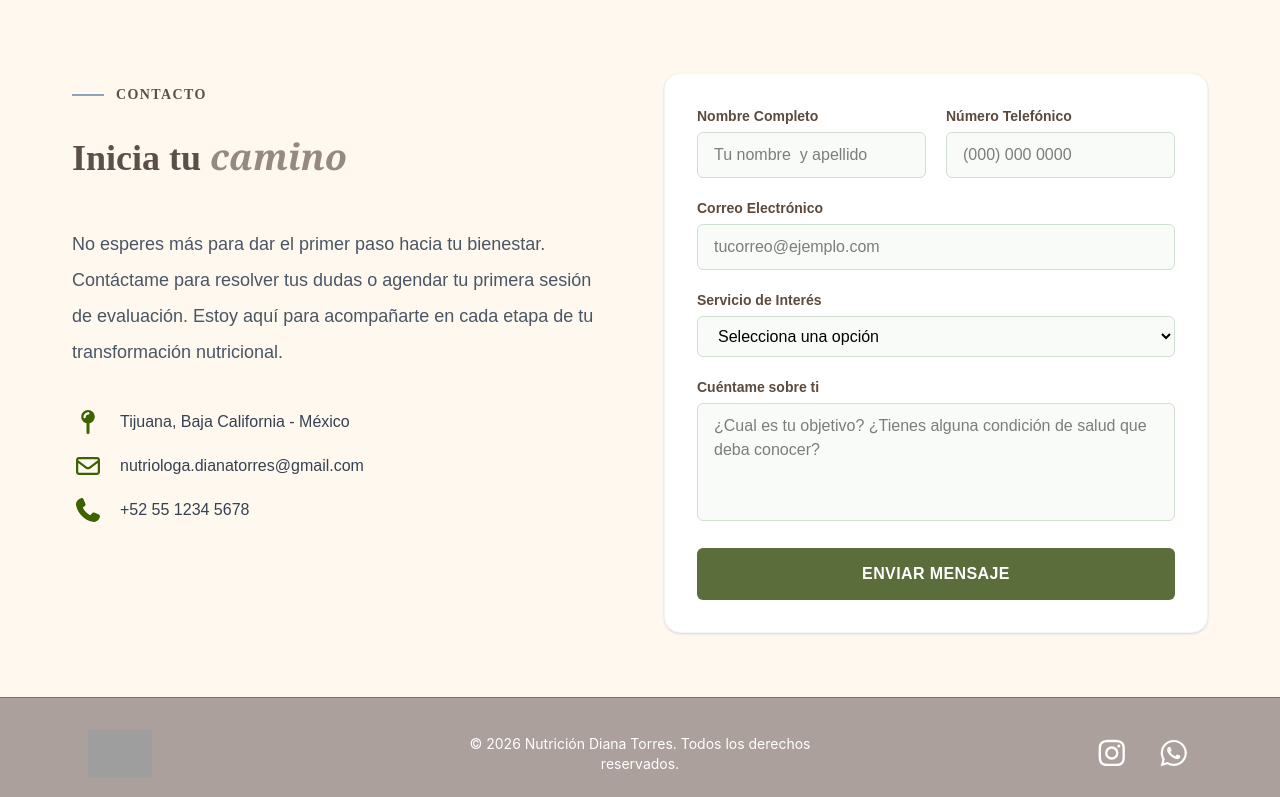
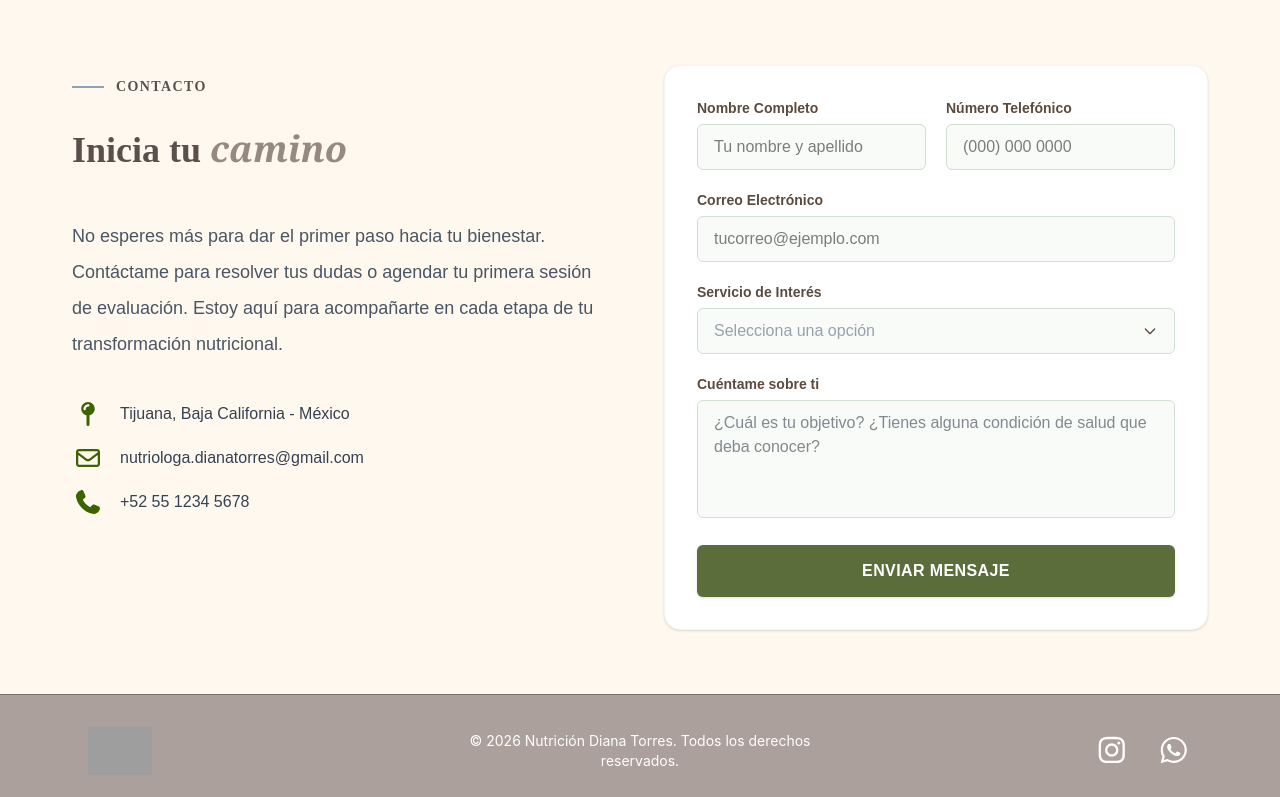
Before and after one commit to midlgwey/nutri-dianatorres-lp, a React (Vite) app: page / in a window 1280 px wide. Shown: the part 2196-2993 px from the top of the page. Built offline with nearby package versions, Linux system fonts and the light colour scheme; grey boxes are pictures that could not be loaded.

Commit message:
Cambio de select en form

```diff
--- a/src/components/ContactForm.jsx
+++ b/src/components/ContactForm.jsx
@@ -1,4 +1,4 @@
-import { useState } from 'react';
+import { useState, useRef, useEffect } from 'react';
 
 const ContactForm = () => {
   const [formData, setFormData] = useState({
@@ -10,8 +10,28 @@ const ContactForm = () => {
   });
 
   const [errores, setErrores] = useState({});
+  // Nuevo estado para controlar si el dropdown está abierto o cerrado
+  const [dropdownAbierto, setDropdownAbierto] = useState(false);
+  const dropdownRef = useRef(null);
 
-  // Formatea el teléfono con máscara: 664 331 3275
+  // Lista de tus servicios
+  const opcionesServicios = [
+    "Consulta Nutricional",
+    "Especialidad Bariátrica",
+    "Salud Hormonal"
+  ];
+
+  // Cerrar el dropdown automáticamente si el usuario hace clic afuera de él
+  useEffect(() => {
+    const clickAfuera = (e) => {
+      if (dropdownRef.current && !dropdownRef.current.contains(e.target)) {
+        setDropdownAbierto(false);
+      }
+    };
+    document.addEventListener('mousedown', clickAfuera);
+    return () => document.removeEventListener('mousedown', clickAfuera);
+  }, []);
+
   const formatearTelefono = (valor) => {
     const soloDigitos = valor.replace(/\D/g, '').slice(0, 10);
     if (soloDigitos.length <= 3) return soloDigitos;
@@ -19,7 +39,6 @@ const ContactForm = () => {
     return `${soloDigitos.slice(0, 3)} ${soloDigitos.slice(3, 6)} ${soloDigitos.slice(6)}`;
   };
 
-  // Solo permite letras y espacios en el nombre
   const formatearNombre = (valor) => {
     return valor.replace(/[^a-zA-ZáéíóúÁÉÍÓÚñÑüÜ\s]/g, '');
   };
@@ -33,6 +52,12 @@ const ContactForm = () => {
 
     setFormData(prev => ({ ...prev, [id]: valorFinal }));
     if (errores[id]) setErrores(prev => ({ ...prev, [id]: '' }));
+  };
+
+  // Función especial para actualizar el servicio simulando el evento original
+  const seleccionarServicio = (servicio) => {
+    handleChange({ target: { id: 'servicio', value: servicio } });
+    setDropdownAbierto(false);
   };
 
   const validar = () => {
@@ -81,7 +106,7 @@ const ContactForm = () => {
   };
 
   const inputClass = (campo) =>
-    `w-full bg-[#f8fbf8] border rounded-md px-4 py-2.5 outline-none focus:ring-2 focus:ring-[#5A6D3A]/50 ${
+    `w-full bg-[#f8fbf8] border rounded-md px-4 py-2.5 outline-none focus:ring-2 focus:ring-[#5A6D3A]/50 transition-all flex items-center justify-between text-left ${
       errores[campo] ? 'border-red-400' : 'border-[#d0dfd0]'
     }`;
 
@@ -93,7 +118,7 @@ const ContactForm = () => {
           <div>
             <label className="block text-sm font-bold text-[#5c4a3d] mb-1.5">Nombre Completo</label>
             <input
-              id="nombre" type="text" placeholder="Tu nombre  y apellido"
+              id="nombre" type="text" placeholder="Tu nombre y apellido"
               value={formData.nombre} onChange={handleChange}
               className={inputClass('nombre')}
             />
@@ -121,34 +146,60 @@ const ContactForm = () => {
           {errores.correo && <p className="text-red-500 text-xs mt-1">{errores.correo}</p>}
         </div>
 
-        <div>
+        {/* CONTENEDOR DEL NUEVO DROPDOWN PERSONALIZADO */}
+        <div className="relative" ref={dropdownRef}>
           <label className="block text-sm font-bold text-[#5c4a3d] mb-1.5">Servicio de Interés</label>
-          <select
-            id="servicio"
-            value={formData.servicio} onChange={handleChange}
-            className={inputClass('servicio')}
+
+          {/* Botón que simula el input */}
+          <button
+            type="button"
+            onClick={() => setDropdownAbierto(!dropdownAbierto)}
+            className={`${inputClass('servicio')} text-gray-700`}
           >
-            <option value="">Selecciona una opción</option>
-            <option value="Consulta Nutricional">Consulta Nutricional</option>
-            <option value="Especialidad Bariatrica">Especialidad Bariátrica</option>
-            <option value="Salud Hormonal">Salud Hormonal</option>
-          </select>
+            <span className={formData.servicio ? 'text-gray-900' : 'text-gray-400'}>
+              {formData.servicio || "Selecciona una opción"}
+            </span>
+            {/* Icono de flecha animada */}
+            <svg
+              className={`w-4 h-4 text-[#5c4a3d] transition-transform duration-200 ${dropdownAbierto ? 'rotate-180' : ''}`}
+              fill="none" stroke="currentColor" viewBox="0 0 24 24"
+            >
+              <path strokeLinecap="round" strokeLinejoin="round" strokeWidth="2" d="M19 9l-7 7-7-7" />
+            </svg>
+          </button>
+
+          {/* Menú desplegable flotante (No bloquea la pantalla) */}
+          {dropdownAbierto && (
+            <div className="absolute z-50 w-full mt-1 bg-white border border-[#d0dfd0] rounded-md shadow-lg overflow-hidden animate-fadeIn">
+              {opcionesServicios.map((servicio, index) => (
+                <button
+                  key={index}
+                  type="button"
+                  onClick={() => seleccionarServicio(servicio)}
+                  className="w-full text-left px-4 py-3 text-sm text-[#5c4a3d] hover:bg-[#f8fbf8] hover:text-[#5A6D3A] font-medium transition-colors border-b border-gray-50 last:border-none"
+                >
+                  {servicio}
+                </button>
+              ))}
+            </div>
+          )}
           {errores.servicio && <p className="text-red-500 text-xs mt-1">{errores.servicio}</p>}
         </div>
 
         <div>
           <label className="block text-sm font-bold text-[#5c4a3d] mb-1.5">Cuéntame sobre ti</label>
           <textarea
-            id="mensaje" rows="4" placeholder="¿Cual es tu objetivo? ¿Tienes alguna condición de salud que deba conocer?"
+            id="mensaje" rows="4" placeholder="¿Cuál es tu objetivo? ¿Tienes alguna condición de salud que deba conocer?"
             value={formData.mensaje} onChange={handleChange}
-            className="w-full bg-[#f8fbf8] border border-[#d0dfd0] rounded-md px-4 py-2.5 outline-none focus:ring-2 focus:ring-[#5A6D3A]/50 resize-none"
+            className="w-full bg-[#f8fbf8] border border-[#d0dfd0] rounded-md px-4 py-2.5 outline-none focus:ring-2 focus:ring-[#5A6D3A]/50 resize-none text-gray-900"
           ></textarea>
         </div>
 
         <button
           type="submit"
-          className="bg-[#5A6D3A] hover:bg-[#48572e] font-body text-white font-semibold py-3.5 rounded-md uppercase tracking-wide transition-colors"
-        >Enviar Mensaje
+          className="bg-[#5A6D3A] hover:bg-[#48572e] font-body text-white font-semibold py-3.5 rounded-md uppercase tracking-wide transition-colors shadow-sm"
+        >
+          Enviar Mensaje
         </button>
 
       </form>
--- a/src/sections/AboutMe.jsx
+++ b/src/sections/AboutMe.jsx
@@ -3,7 +3,7 @@ const AboutMe = () => {
     // 1. Cambiamos el <div> principal por <section> y le ponemos el id="about"
     <section id="sobre-mi" className="bg-orange-100/30 px-6 md:px-18 py-12 font-body scroll-mt-24">
 
-      <div className="flex items-center justify-start gap-3 mb-6 mt-16">
+      <div className="flex items-center justify-start gap-3 mb-6 mt-14">
         <div className="w-8 h-[1.5px] bg-slate-400"></div>
         <h2 className="font-title text-sm font-semibold uppercase tracking-widest text-slate-500">
           Sobre mí
--- a/src/sections/Footer.jsx
+++ b/src/sections/Footer.jsx
@@ -19,7 +19,7 @@ export default function Footer() {
         {/* 3. Redes Sociales */}
         <div className="flex justify-center md:justify-end gap-6">
           <a
-            href="https://www.instagram.com/nutri.dianatorres/"
+            href="https://www.instagram.com/"
             target="_blank"
             rel="noopener noreferrer"
             className="hover:opacity-75 transition-opacity"
```
